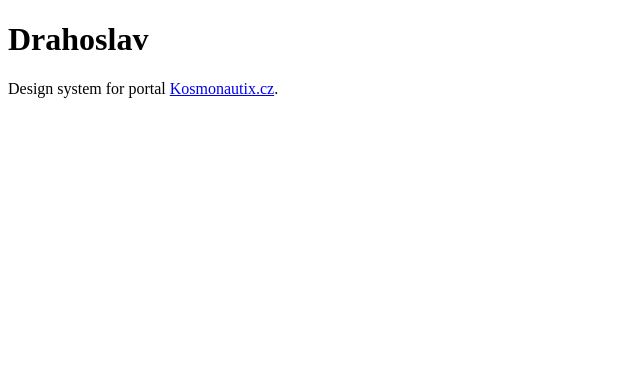
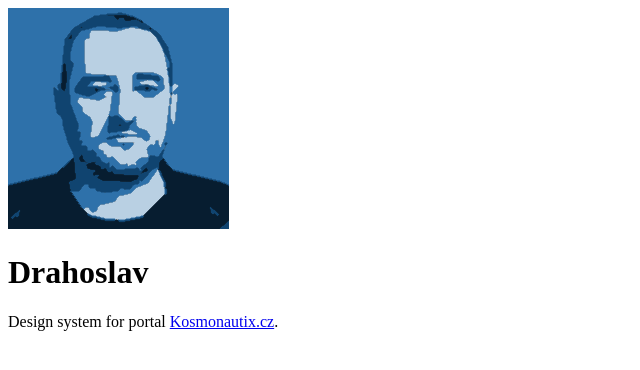
Before and after one commit to dusanpirosik/drahoslav, a plain HTML site: page index.html in a window 1280 px wide. Shown: the whole page, without its empty margins (0-640 px from the left). Drawn offline with Linux system fonts and the light colour scheme.

Commit message:
Add drahoslav image and use it on index.html page

```diff
--- a/index.html
+++ b/index.html
@@ -6,6 +6,7 @@
         <title>Drahoslav v0.0.1</title>
     </head>
     <body>
+        <img src="public/images/drahoslav.png" alt="Drahoslav">
         <h1>Drahoslav</h1>
         <p>Design system for portal <a href="https://kosmonautix.cz">Kosmonautix.cz</a>.</p>
     </body>
```
Also changed, not shown: public/images/drahoslav.png (added).
